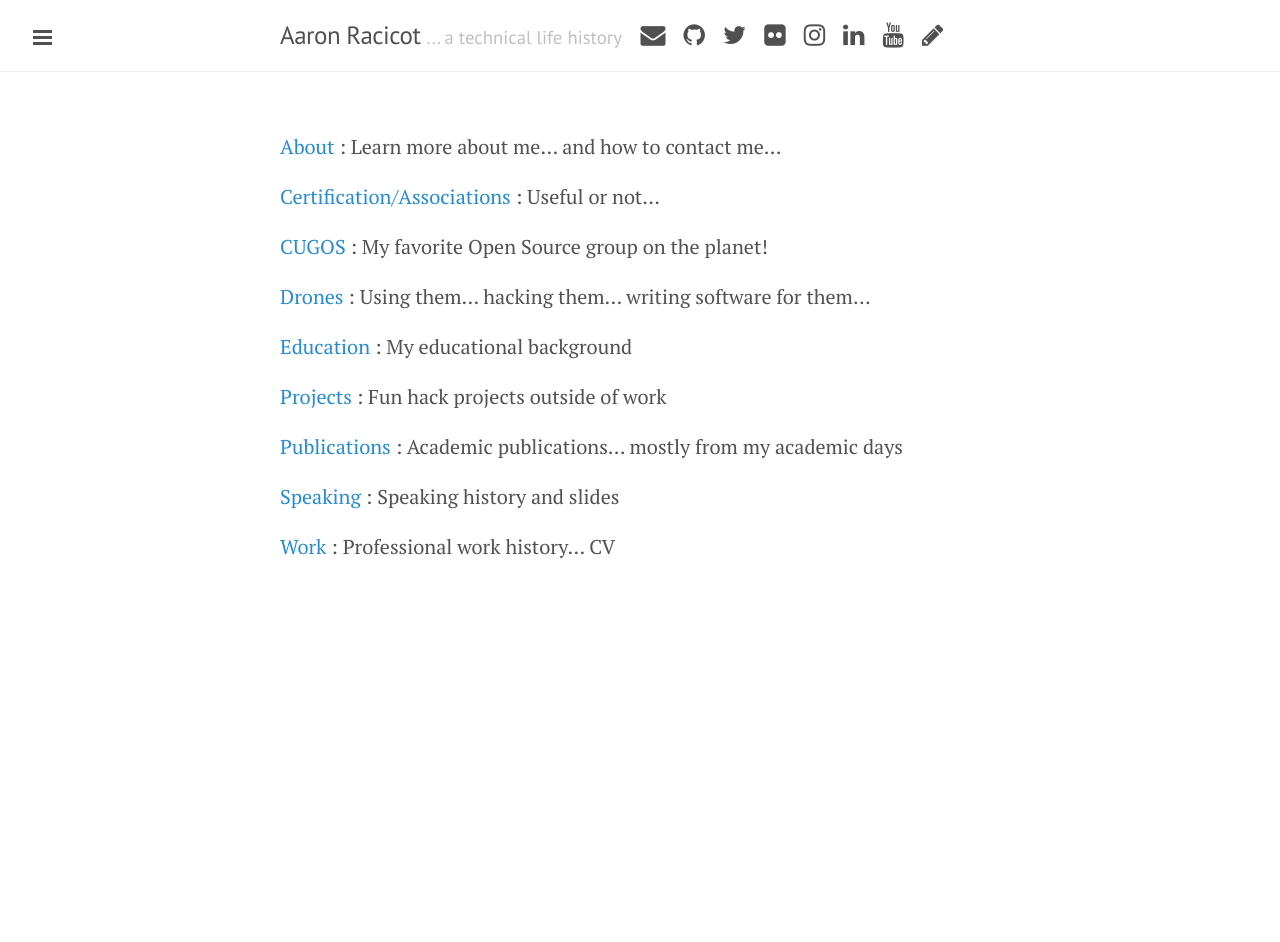
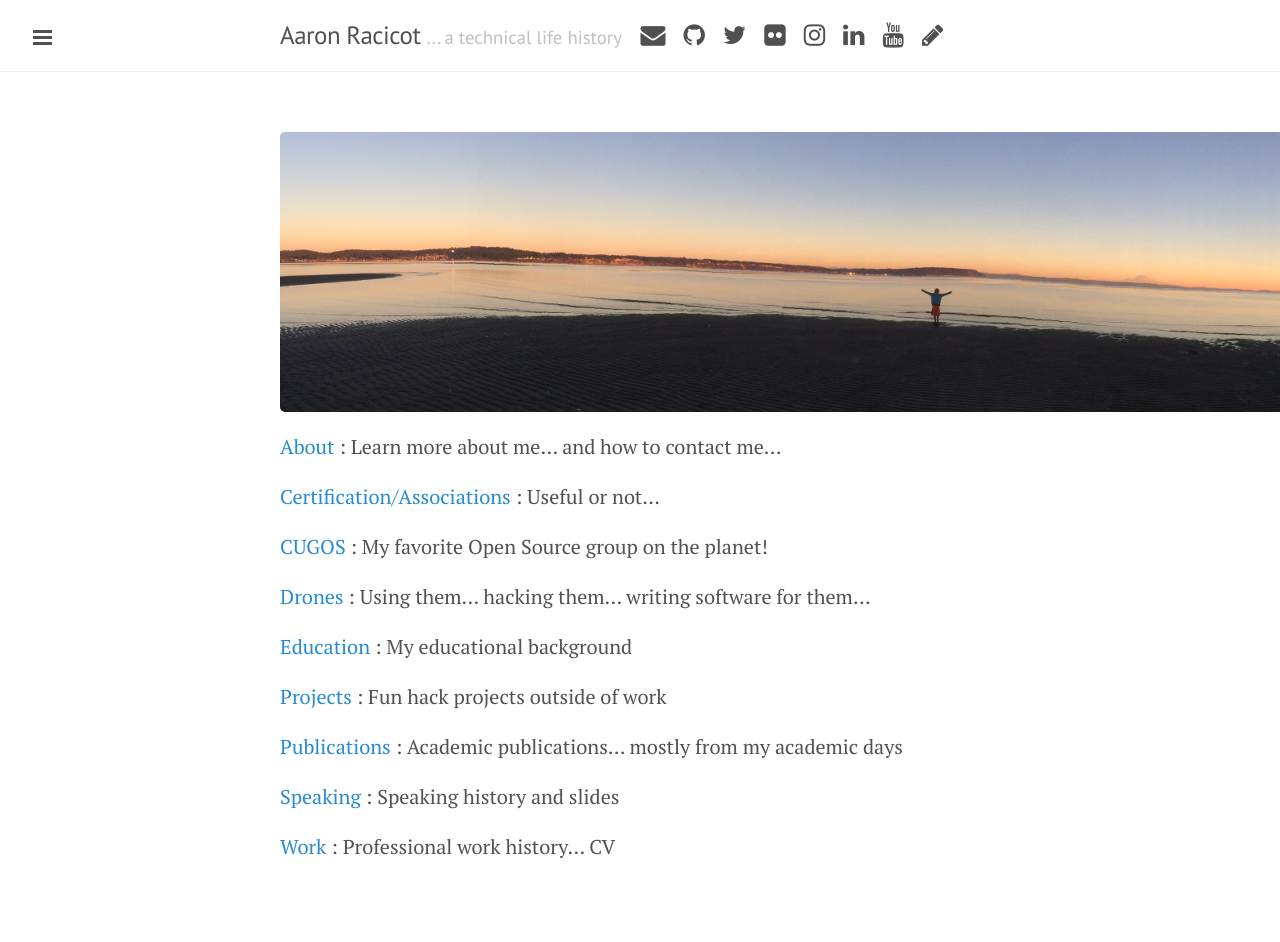
Before and after one commit to aaronr/aaronracicot.com, a Jekyll site: the page built from index.md, in a window 1280 px wide. Built offline with Jekyll 4.4.1, drawn with Linux system fonts in a browser that asks for light colours; nearby versions of some CDN libraries; Markdown is read by kramdown in place of the engine named in the settings; before the commit the page ends 900 px from its top, so only the background shows below that.

Commit message:
Trying some image stuff

```diff
--- a/index.md
+++ b/index.md
@@ -3,7 +3,7 @@ layout: page
 title:
 ---
 
-
+![cover](public/images/cover.png)
 
 {% assign pages_list = site.pages %}
 {% for node in pages_list %}
```
Also changed, not shown: public/images/cover.png (added).
